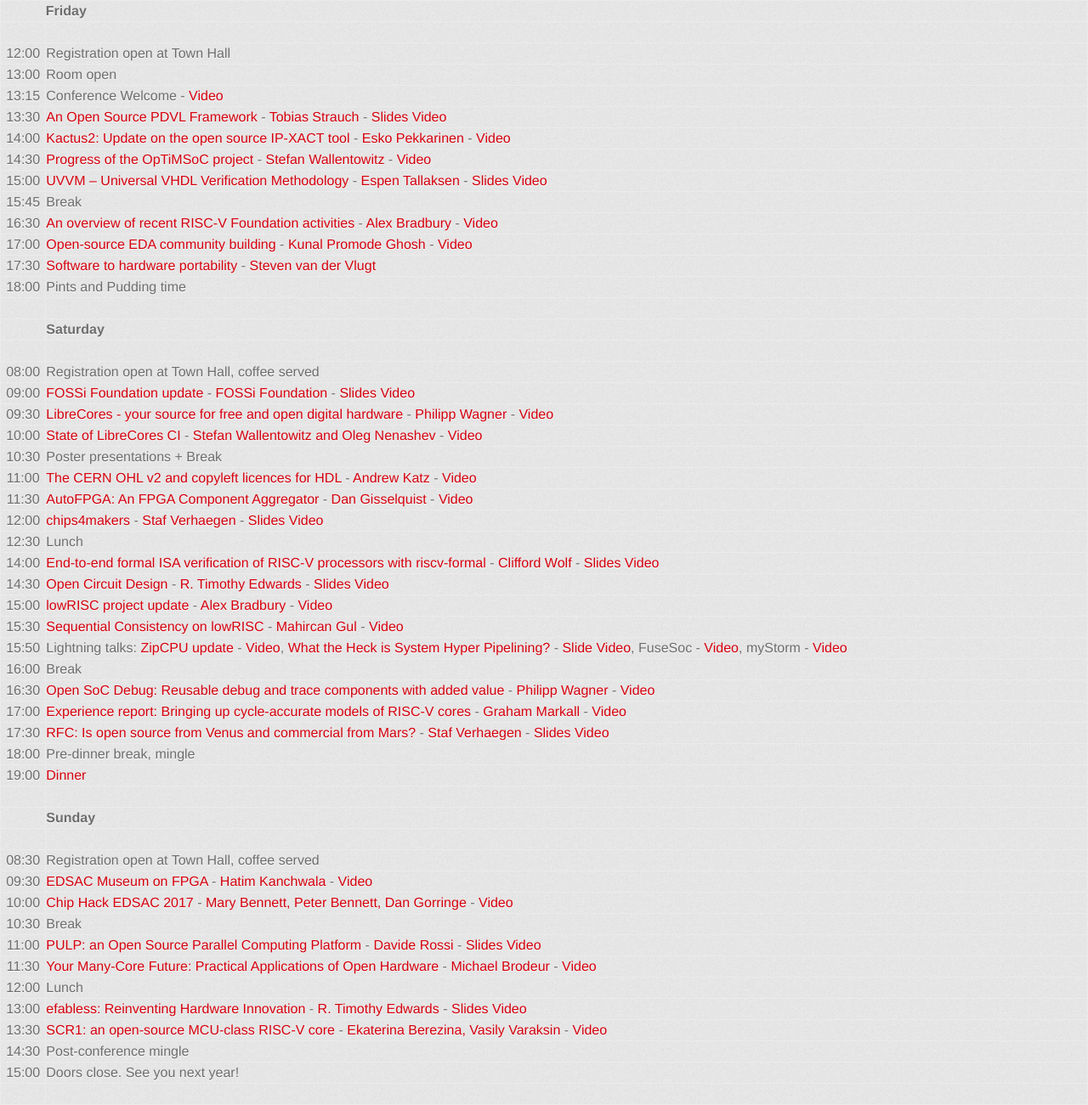
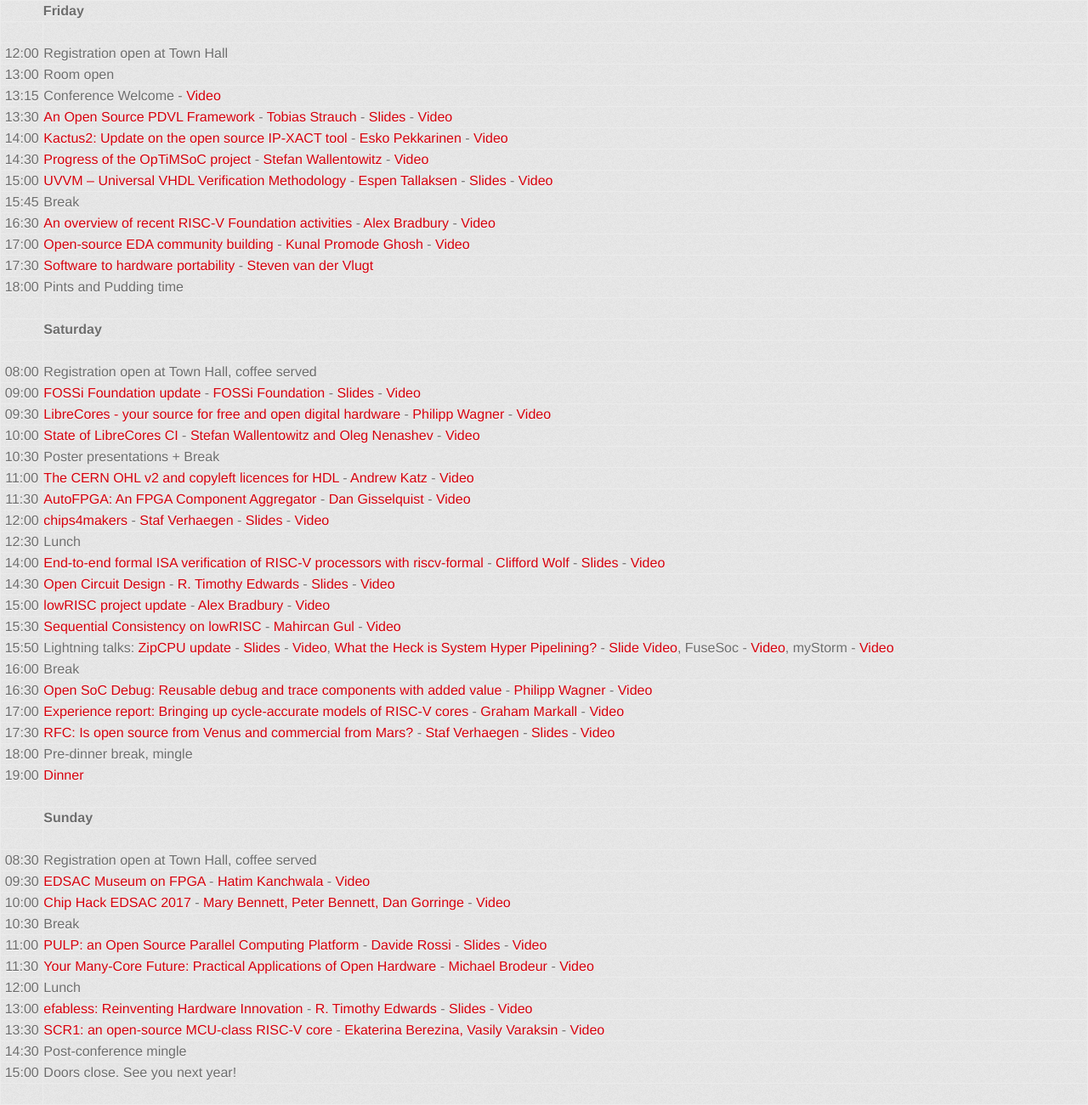
Before and after one commit to fossi-foundation/orconf, a Jekyll site: the page built from schedule.md, in a window 1280 px wide. Shown: the whole page at 85% size. Built offline with Jekyll 4.4.1, drawn with Linux system fonts in a browser that asks for light colours; some web fonts are replaced.

Commit message:
Add ZipCPU link, update formatting

```diff
--- a/schedule.md
+++ b/schedule.md
@@ -9,10 +9,10 @@
 | 12:00  | Registration open at Town Hall   |
 | 13:00  | Room open   |
 | 13:15  | Conference Welcome - [Video](https://youtu.be/0Hp5EMZSKrg)   |
-| 13:30  | [An Open Source PDVL Framework](https://orconf.org/#pdvl) - [Tobias Strauch](https://orconf.org/#pdvlpresenter) - [Slides](https://drive.google.com/open?id=0B7182jlbHeWBZkRISGtNV245VUE) [Video](https://youtu.be/TLEmiknXWY0) |
+| 13:30  | [An Open Source PDVL Framework](https://orconf.org/#pdvl) - [Tobias Strauch](https://orconf.org/#pdvlpresenter) - [Slides](https://drive.google.com/open?id=0B7182jlbHeWBZkRISGtNV245VUE) - [Video](https://youtu.be/TLEmiknXWY0) |
 | 14:00  | [Kactus2: Update on the open source IP-XACT tool](https://orconf.org/#kaktus) - [Esko Pekkarinen](https://orconf.org/#esko) - [Video](https://youtu.be/cVYDxxZb4o0) |
 | 14:30  | [Progress of the OpTiMSoC project](https://orconf.org/#optimsoc) - [Stefan Wallentowitz](https://orconf.org/#optimsocpresenter) - [Video](https://youtu.be/Ra77NlnwYLM) |
-| 15:00  | [UVVM – Universal VHDL Verification Methodology](https://orconf.org/#uvvm) - [Espen Tallaksen](https://orconf.org/#espen) - [Slides](https://drive.google.com/file/d/0B7182jlbHeWBeVR2b2NEOVdUbUE/view?usp=sharing) [Video](https://youtu.be/APLL37tHXeo) |
+| 15:00  | [UVVM – Universal VHDL Verification Methodology](https://orconf.org/#uvvm) - [Espen Tallaksen](https://orconf.org/#espen) - [Slides](https://drive.google.com/file/d/0B7182jlbHeWBeVR2b2NEOVdUbUE/view?usp=sharing) - [Video](https://youtu.be/APLL37tHXeo) |
 | 15:45  | Break |
 | 16:30  | [An overview of recent RISC-V Foundation activities](https://orconf.org/#riscv) - [Alex Bradbury](https://orconf.org/#asb2) - [Video](https://youtu.be/NdQ3wAzgOD0) |
 | 17:00  | [Open-source EDA community building](https://orconf.org/#edacommunity) - [Kunal Promode Ghosh](https://orconf.org/#edacommunitypresenter) - [Video](https://youtu.be/q_Gfl2DCelk) |
@@ -24,23 +24,23 @@
 |---------------------------------------
 | | |
 | 08:00  | Registration open at Town Hall, coffee served  |
-| 09:00  | [FOSSi Foundation update](https://orconf.org/#fossiupdate) - [FOSSi Foundation](https://orconf.org/#fossiboard) - [Slides](https://drive.google.com/file/d/0B7182jlbHeWBU0pVNzZVSi1pLU0/view?usp=sharing) [Video](https://youtu.be/QDz4O_EkuoY) |
+| 09:00  | [FOSSi Foundation update](https://orconf.org/#fossiupdate) - [FOSSi Foundation](https://orconf.org/#fossiboard) - [Slides](https://drive.google.com/file/d/0B7182jlbHeWBU0pVNzZVSi1pLU0/view?usp=sharing) - [Video](https://youtu.be/QDz4O_EkuoY) |
 | 09:30  | [LibreCores - your source for free and open digital hardware](https://orconf.org/#librecores) - [Philipp Wagner](https://orconf.org/#phil2) - [Video](https://youtu.be/L4nO9Bmn-Ow) |
 | 10:00  | [State of LibreCores CI](https://orconf.org/#lcci) - [Stefan Wallentowitz and Oleg Nenashev](https://orconf.org/#lccipresenter) - [Video](https://youtu.be/FX7_6d5yAg4) |
 | 10:30  | Poster presentations + Break
 | 11:00  | [The CERN OHL v2 and copyleft licences for HDL](https://orconf.org/#cernohl) - [Andrew Katz](https://orconf.org/#andrewkatz) - [Video](https://youtu.be/RBnt_9GadVM) |
 | 11:30  | [AutoFPGA: An FPGA Component Aggregator](https://orconf.org/#autofpga) - [Dan Gisselquist](https://orconf.org/#gisselquist) - [Video](https://youtu.be/joV2dzBUP58) |
-| 12:00  | [chips4makers](https://orconf.org/#chips4makers) - [Staf Verhaegen](https://orconf.org/#staf) - [Slides](https://drive.google.com/file/d/0B7182jlbHeWBQW9jUGtEc3pDQ0U/view?usp=sharing) [Video](https://youtu.be/4zNRTudEl_4)|
+| 12:00  | [chips4makers](https://orconf.org/#chips4makers) - [Staf Verhaegen](https://orconf.org/#staf) - [Slides](https://drive.google.com/file/d/0B7182jlbHeWBQW9jUGtEc3pDQ0U/view?usp=sharing) - [Video](https://youtu.be/4zNRTudEl_4)|
 | 12:30  | Lunch
-| 14:00  | [End-to-end formal ISA verification of RISC-V processors with riscv-formal](https://orconf.org/#riscvformal) - [Clifford Wolf](https://orconf.org/#clifford) - [Slides](https://drive.google.com/file/d/0B7182jlbHeWBMHZCRnZiSktNdjA/view?usp=sharing) [Video](https://youtu.be/1TRzGIM9ipU)|
-| 14:30  | [Open Circuit Design](https://orconf.org/#opencircuitdesign) - [R. Timothy Edwards](https://orconf.org/#rtimothyedwards) - [Slides](https://drive.google.com/file/d/0B7182jlbHeWBT3FaV21VZ0RZYmc/view?usp=sharing) [Video](https://youtu.be/DeZJ_R7m6lg)|
+| 14:00  | [End-to-end formal ISA verification of RISC-V processors with riscv-formal](https://orconf.org/#riscvformal) - [Clifford Wolf](https://orconf.org/#clifford) - [Slides](https://drive.google.com/file/d/0B7182jlbHeWBMHZCRnZiSktNdjA/view?usp=sharing) - [Video](https://youtu.be/1TRzGIM9ipU)|
+| 14:30  | [Open Circuit Design](https://orconf.org/#opencircuitdesign) - [R. Timothy Edwards](https://orconf.org/#rtimothyedwards) - [Slides](https://drive.google.com/file/d/0B7182jlbHeWBT3FaV21VZ0RZYmc/view?usp=sharing) - [Video](https://youtu.be/DeZJ_R7m6lg)|
 | 15:00  | [lowRISC project update](https://orconf.org/#lowrisc) - [Alex Bradbury](https://orconf.org/#asb) - [Video](https://youtu.be/it3vVtnCYiI) |
 | 15:30  | [Sequential Consistency on lowRISC](https://orconf.org/#consistency) - [Mahircan Gul](https://orconf.org/#mahircan) - [Video](https://youtu.be/Hs5ib5U4l7o) |
-| 15:50  | Lightning talks: [ZipCPU update](https://orconf.org/#zipcpu) - [Video](https://youtu.be/nu_C3dOF0Ps), [What the Heck is System Hyper Pipelining?](https://orconf.org/#hyperpipelining) - [Slide](https://drive.google.com/file/d/0B7182jlbHeWBbTkwTHZwblJlTk0/view?usp=sharing) [Video](https://youtu.be/NRLdexYfVQw), FuseSoc - [Video](https://youtu.be/iPpT9k_H67k), myStorm - [Video](https://youtu.be/Tm_y1F6cAik) |
+| 15:50  | Lightning talks: [ZipCPU update](https://orconf.org/#zipcpu) - [Slides](https://drive.google.com/open?id=0B7182jlbHeWBcHJtZk1NazZBZzQ) - [Video](https://youtu.be/nu_C3dOF0Ps), [What the Heck is System Hyper Pipelining?](https://orconf.org/#hyperpipelining) - [Slide](https://drive.google.com/file/d/0B7182jlbHeWBbTkwTHZwblJlTk0/view?usp=sharing) [Video](https://youtu.be/NRLdexYfVQw), FuseSoc - [Video](https://youtu.be/iPpT9k_H67k), myStorm - [Video](https://youtu.be/Tm_y1F6cAik) |
 | 16:00  | Break |
 | 16:30  | [Open SoC Debug: Reusable debug and trace components with added value](https://orconf.org/#opensocdebug) - [Philipp Wagner](https://orconf.org/#phil) - [Video](https://youtu.be/6oejUnkC_ZI)|
 | 17:00  | [Experience report: Bringing up cycle-accurate models of RISC-V cores](https://orconf.org/#cariscv) - [Graham Markall](https://orconf.org/#graham) - [Video](https://youtu.be/xuMW9e9Nxwg)|
-| 17:30  | [RFC: Is open source from Venus and commercial from Mars?](https://orconf.org/#venusmars) - [Staf Verhaegen](https://orconf.org/#staf) - [Slides](https://drive.google.com/file/d/0B7182jlbHeWBUGRWTlY0UmI4N1U/view?usp=sharing) [Video](https://youtu.be/lQjC2NaaUAg)|
+| 17:30  | [RFC: Is open source from Venus and commercial from Mars?](https://orconf.org/#venusmars) - [Staf Verhaegen](https://orconf.org/#staf) - [Slides](https://drive.google.com/file/d/0B7182jlbHeWBUGRWTlY0UmI4N1U/view?usp=sharing) - [Video](https://youtu.be/lQjC2NaaUAg)|
 | 18:00  | Pre-dinner break, mingle
 | 19:00  | [Dinner](https://orconf.org/#satdinnervenue)
 | | |
@@ -52,10 +52,10 @@
 | 09:30  | [EDSAC Museum on FPGA](https://orconf.org/#edsac) - [Hatim Kanchwala](https://orconf.org/#hatim) - [Video](https://youtu.be/EZkJOyOcYiY) |
 | 10:00  | [Chip Hack EDSAC 2017](https://orconf.org/#chiphack) - [Mary Bennett, Peter Bennett, Dan Gorringe](https://orconf.org/#bennetts) - [Video](https://youtu.be/Ai-IcqUVW98) |
 | 10:30  | Break|
-| 11:00  | [PULP: an Open Source Parallel Computing Platform](https://orconf.org/#pulp) - [Davide Rossi](https://orconf.org/#davide) - [Slides](https://drive.google.com/file/d/0B7182jlbHeWBdmh6Ymh1cHpMVk0/view?usp=sharing) [Video](https://youtu.be/N_Vk8LPdWV0) |
+| 11:00  | [PULP: an Open Source Parallel Computing Platform](https://orconf.org/#pulp) - [Davide Rossi](https://orconf.org/#davide) - [Slides](https://drive.google.com/file/d/0B7182jlbHeWBdmh6Ymh1cHpMVk0/view?usp=sharing) - [Video](https://youtu.be/N_Vk8LPdWV0) |
 | 11:30  | [Your Many-Core Future: Practical Applications of Open Hardware](https://orconf.org/#manycorefuture) - [Michael Brodeur](https://orconf.org/#manycorefuturepresenter) - [Video](https://youtu.be/LhSGZHLogLU)|
 | 12:00  | Lunch |
-| 13:00  | [efabless:  Reinventing Hardware Innovation](https://orconf.org/#efabless) - [R. Timothy Edwards](https://orconf.org/#rtimothyedwards) - [Slides](https://drive.google.com/file/d/0B7182jlbHeWBdl9lbTByakhWQjA/view?usp=sharing) [Video](https://youtu.be/Q7w-HlR2_vo) |
+| 13:00  | [efabless:  Reinventing Hardware Innovation](https://orconf.org/#efabless) - [R. Timothy Edwards](https://orconf.org/#rtimothyedwards) - [Slides](https://drive.google.com/file/d/0B7182jlbHeWBdl9lbTByakhWQjA/view?usp=sharing) - [Video](https://youtu.be/Q7w-HlR2_vo) |
 | 13:30  | [SCR1: an open-source MCU-class RISC-V core](https://orconf.org/#scr1) - [Ekaterina Berezina, Vasily Varaksin](https://orconf.org/#syntacore) - [Video](https://youtu.be/9IQxusgCiYU) |
 | 14:30  | Post-conference mingle |
 | 15:00        | Doors close. See you next year! |
```
